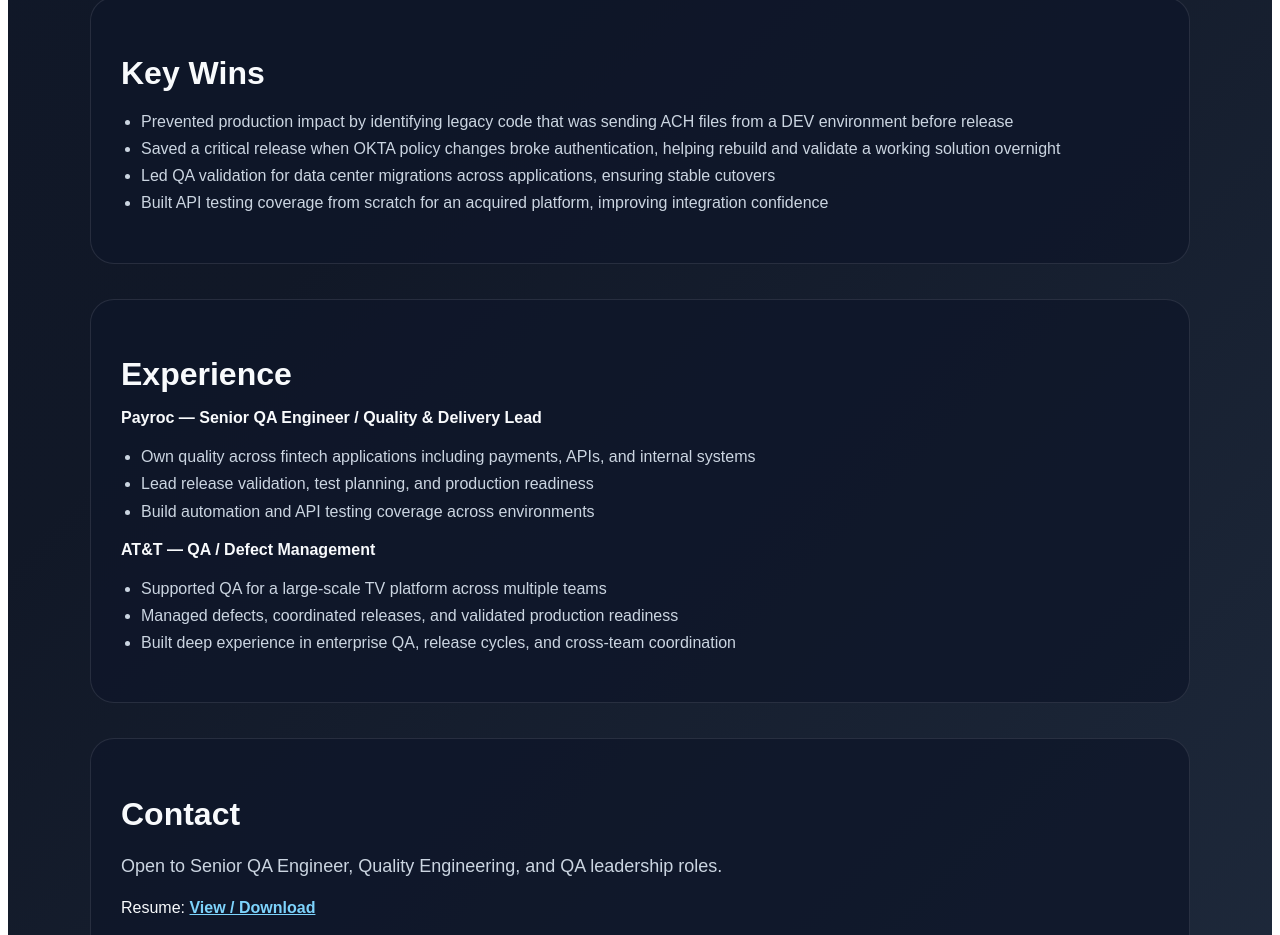
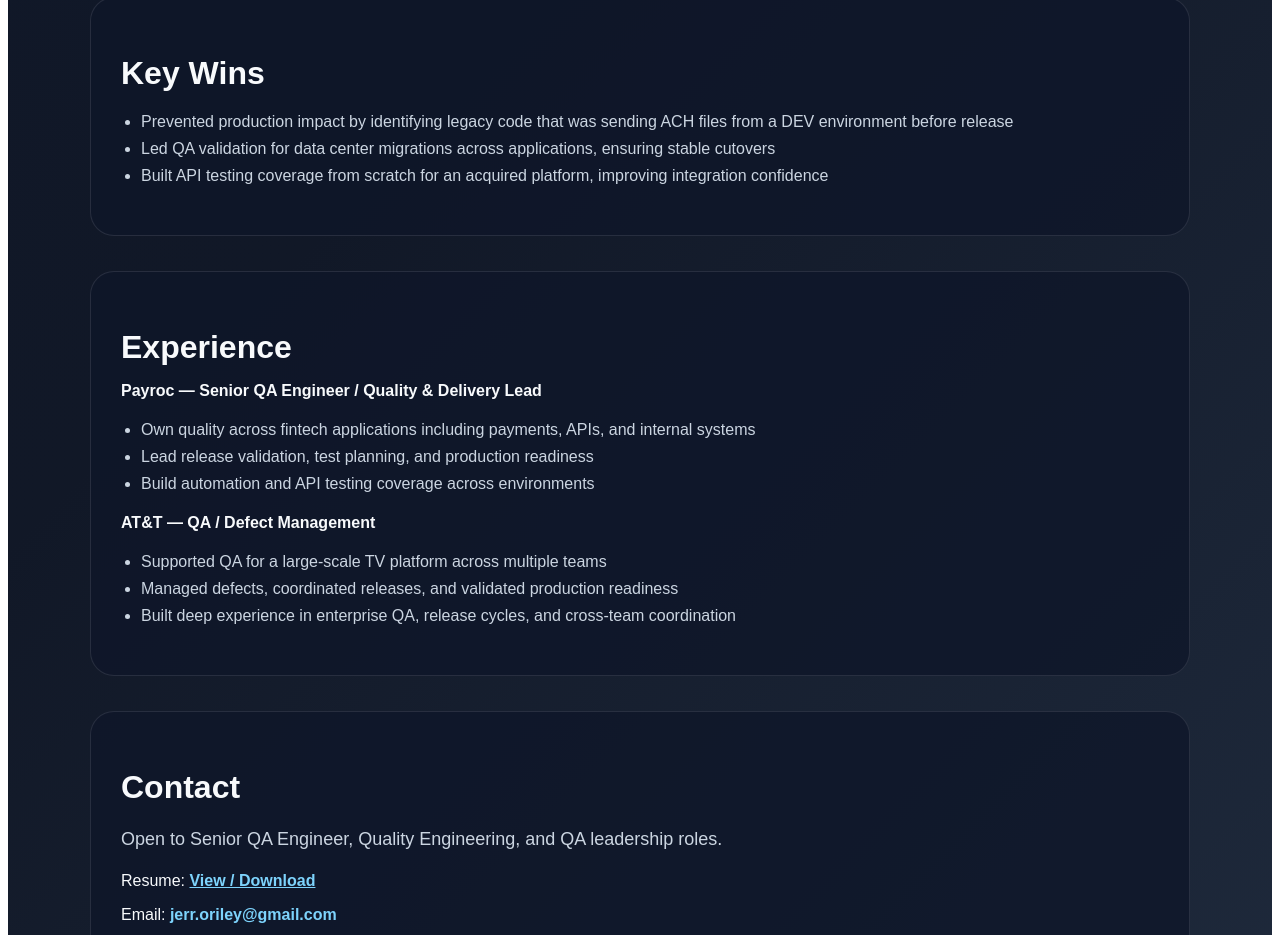
Before and after one commit to JerryOriley/Jerryoriley-site, a React (Vite) app: page / in a window 1280 px wide. Shown: the part 1209-2144 px from the top of the page. Built offline with nearby package versions, Linux system fonts and the light colour scheme.

Commit message:
update site
took out one line item of key wins

```diff
--- a/src/App.jsx
+++ b/src/App.jsx
@@ -120,10 +120,6 @@ export default function App() {
               from a DEV environment before release
             </li>
             <li>
-              Saved a critical release when OKTA policy changes broke authentication, helping
-              rebuild and validate a working solution overnight
-            </li>
-            <li>
               Led QA validation for data center migrations across applications, ensuring stable cutovers
             </li>
             <li>
```
Also changed, not shown: 1 other file (tests, documents, lock files or other folders).
